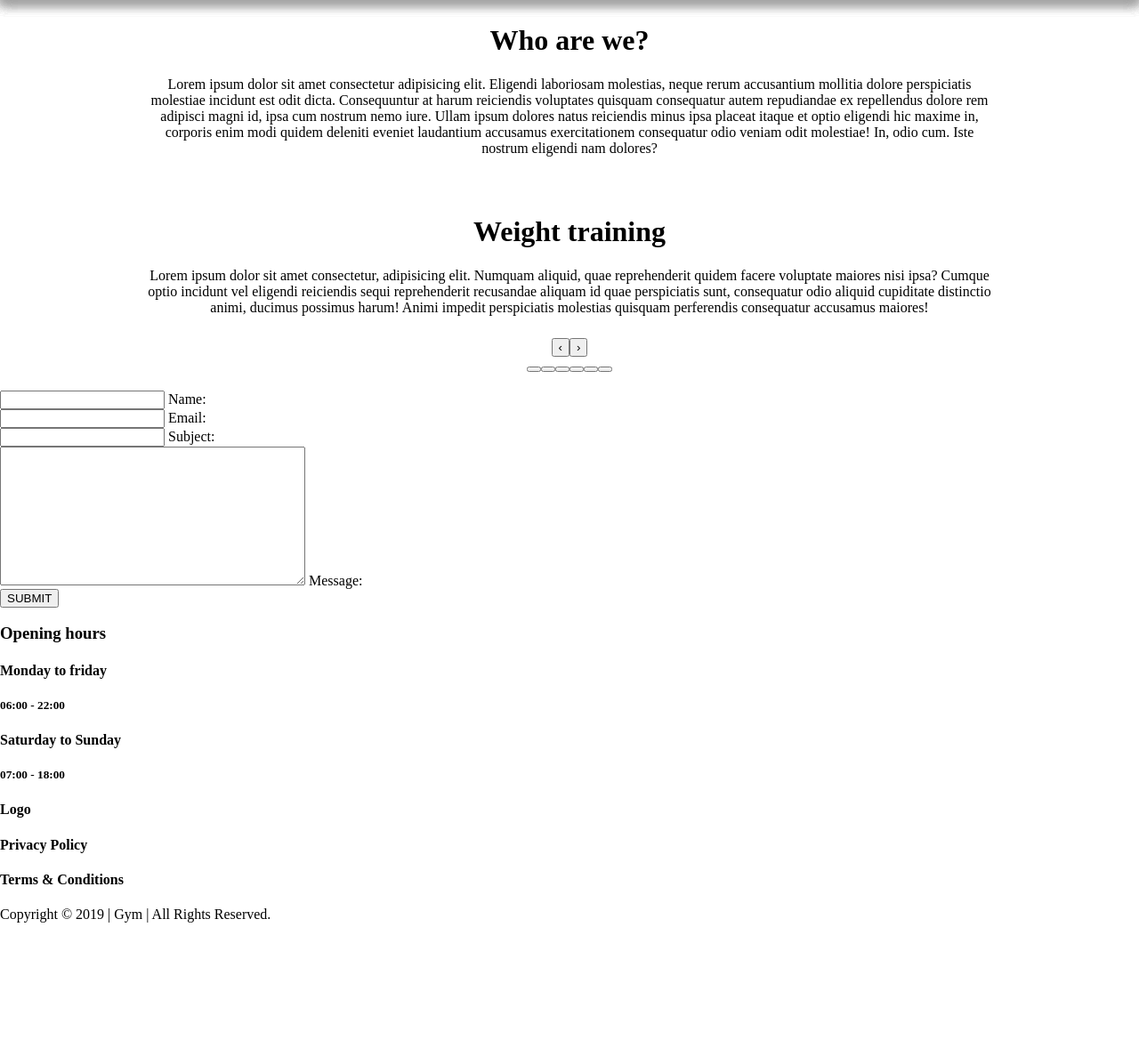
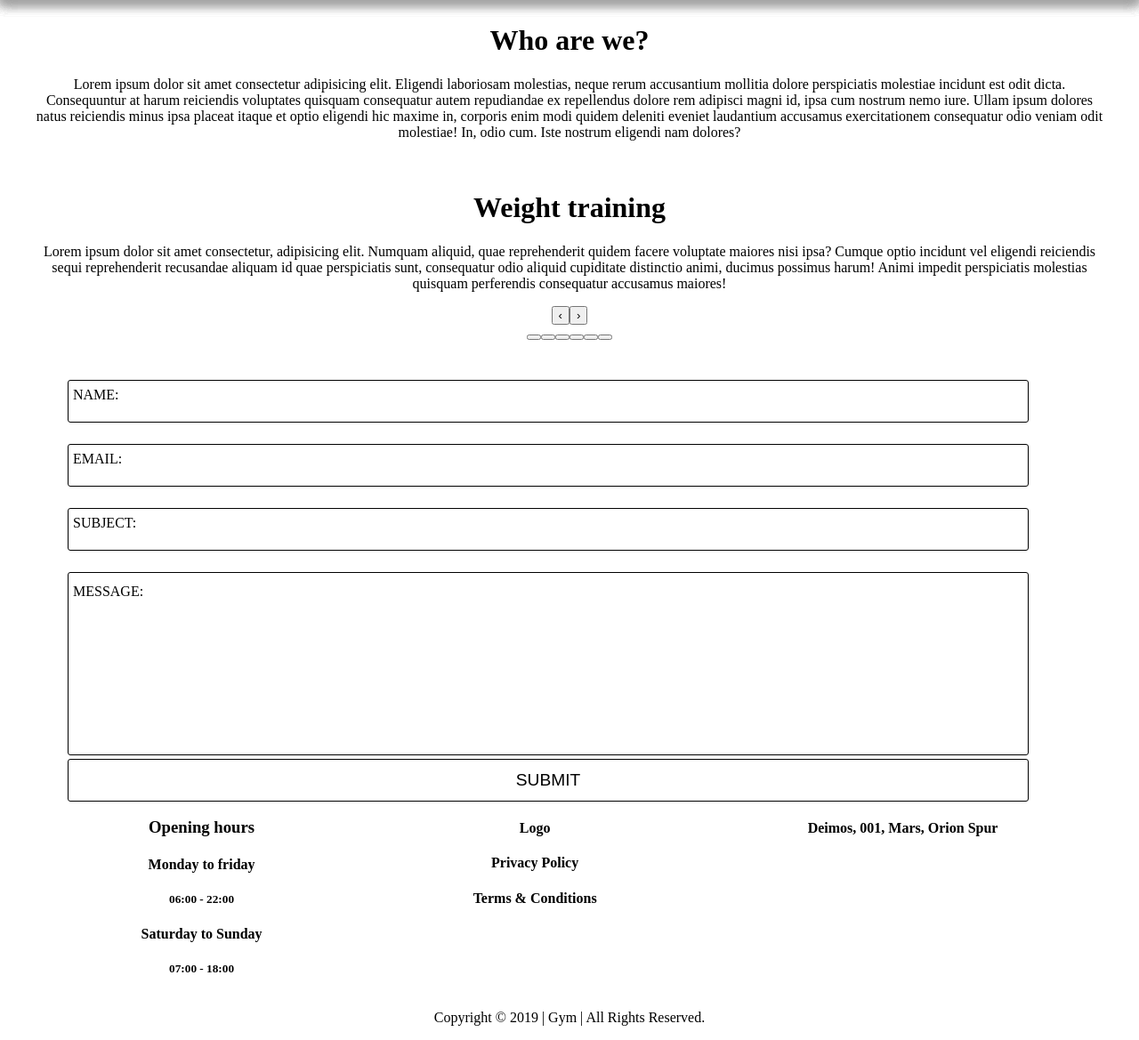
Before and after one commit to marcelovicentegc/Gym-model-2, a Django app: page / in a window 1280 px wide. Shown: the part 826-1995 px from the top of the page at 89% size. Before the commit the page ends 1863 px from the top, so only its background shows below. Run offline with Django 3.2, Linux system fonts and the light colour scheme; some libraries are stand-ins or nearby versions; some web fonts are replaced.

Commit message:
Styling: starting...

```diff
--- a/gym/static/gym/css/main.css
+++ b/gym/static/gym/css/main.css
@@ -90,6 +90,11 @@ body #gym-navbar #r2 {
   margin: 0px 10px 0px 20px;
 }
 
+body #gym-navbar #r3 {
+  float: right;
+  margin: 0px 10px 0px 20px;
+}
+
 @media only screen and (min-width: 321px) and (max-width: 1023px) {
   body #gym-navbar #gym-logo {
     margin: 20px 0 0 60px;
@@ -116,7 +121,7 @@ body .p-header {
 }
 
 body .container {
-  max-width: 960px;
+  max-width: 1200px;
   padding-left: 1rem;
   padding-right: 1rem;
   margin: auto;
@@ -172,15 +177,15 @@ body .container .header-content-wrapper {
 
 body .container .header-content-wrapper .header-content-header {
   -ms-grid-row: 1;
+  -ms-grid-row-span: 3;
   -ms-grid-column: 1;
-  -ms-grid-column-span: 3;
   grid-area: a;
 }
 
 body .container .header-content-wrapper .header-content {
-  -ms-grid-row: 2;
-  -ms-grid-column: 1;
-  -ms-grid-column-span: 3;
+  -ms-grid-row: 1;
+  -ms-grid-row-span: 3;
+  -ms-grid-column: 2;
   grid-area: b;
 }
 
@@ -196,9 +201,9 @@ body .container .header-content-wrapper .header-content p {
 }
 
 body .container .header-content-wrapper .header-content-footer {
-  -ms-grid-row: 3;
-  -ms-grid-column: 1;
-  -ms-grid-column-span: 3;
+  -ms-grid-row: 1;
+  -ms-grid-row-span: 3;
+  -ms-grid-column: 3;
   grid-area: c;
 }
 
@@ -229,6 +234,132 @@ body #services .owl-carousel .owl-dots {
   text-align: center;
 }
 
+body .container form {
+  text-align: left;
+}
+
+body .container form > div {
+  position: relative;
+  overflow: hidden;
+}
+
+body .container form .field-wrapper {
+  margin-top: 2%;
+}
+
+body .container form input, body .container form textarea {
+  width: 90%;
+  right: 3%;
+  left: 3%;
+  top: 3%;
+  bottom: 3%;
+  padding: 8px 12px;
+  border: 1px solid black;
+  border-radius: 3px;
+  -webkit-box-sizing: border-box;
+          box-sizing: border-box;
+  background: none;
+  position: relative;
+  font-size: 120%;
+  z-index: 1;
+  outline: 0;
+}
+
+body .container form input:valid, body .container form textarea:valid {
+  background: white;
+}
+
+body .container form input:focus, body .container form textarea:focus {
+  border-color: black;
+}
+
+body .container form input:focus + label, body .container form textarea:focus + label {
+  background: black;
+  color: white;
+  font-size: 100%;
+  padding: 1px 6px;
+  z-index: 2;
+  text-transform: uppercase;
+}
+
+body .container form label {
+  -webkit-transition: background 0.2s,
+ color 0.2s,
+ top 0.2s,
+ bottom 0.2s,
+ right 0.2s,
+ left 0.2s;
+  transition: background 0.2s,
+ color 0.2s,
+ top 0.2s,
+ bottom 0.2s,
+ right 0.2s,
+ left 0.2s;
+  position: absolute;
+  color: black;
+  text-transform: uppercase;
+  border-radius: 3px;
+  padding: 7px 7px 6px 6px;
+  right: 3%;
+  left: 3%;
+  top: 3%;
+}
+
+body .container form textarea {
+  display: inline-block;
+  resize: none;
+}
+
+body .container form.form-wrapper input, body .container form.form-wrapper textarea {
+  padding: 12px 12px 12px 12px;
+}
+
+body .container form.form-wrapper label {
+  border-radius: 3px;
+  right: 3%;
+  left: 3%;
+  top: 3%;
+  width: 100%;
+}
+
+body .container form.form-wrapper input:focus, body .container form.form-wrapper textarea:focus {
+  padding: 4px 6px 20px 6px;
+}
+
+body .container form.form-wrapper input:focus + label, body .container form.form-wrapper textarea:focus + label {
+  top: 100%;
+  margin-top: -22px;
+}
+
+body .container #reach-us {
+  display: -ms-grid;
+  display: grid;
+      grid-template-areas: 'a b c'
+ 'a b c'
+ 'a b c';
+}
+
+body .container #reach-us #open-hours {
+  -ms-grid-row: 1;
+  -ms-grid-row-span: 3;
+  -ms-grid-column: 1;
+  grid-area: a;
+}
+
+body .container #reach-us #legal {
+  -ms-grid-row: 1;
+  -ms-grid-row-span: 3;
+  -ms-grid-column: 2;
+  grid-area: b;
+}
+
+body .container #reach-us #find-us {
+  -ms-grid-row: 1;
+  -ms-grid-row-span: 3;
+  -ms-grid-column: 3;
+  grid-area: c;
+}
+
 body img {
   max-width: 100%;
   width: auto;
--- a/gym/templates/gym/base.html
+++ b/gym/templates/gym/base.html
@@ -17,9 +17,9 @@
     <div id='gym-navbar'>
         <i class="fas fa-bars"></i>
         <a id='gym-logo'>GYM</a>
-        <a href='#services' class='nav-options scroll' id='r1'> What do we offer? </a>
-        <a href='#who-are-we' class='nav-options scroll' id='r2'> Who are we? </a>
-        <a></a>
+        <a href='#get-in-touch' class='nav-options scroll' id='r1'> Get in touch! </a>
+        <a href='#services' class='nav-options scroll' id='r2'> What do we offer? </a>
+        <a href='#who-are-we' class='nav-options scroll' id='r3'> Who are we? </a>
     </div>
     <script>
         document.querySelectorAll('a[href^="#"]').forEach(anchor => {
@@ -34,7 +34,7 @@
     </script>
     {% block content %}
     {% endblock %}
-    <div id='contact'>
+    <div id='get-in-touch' class='container'>
         <form action='' class='form-wrapper' method='POST'>
 			{% csrf_token %}
 			{{ form.non_field_errors }}
@@ -61,7 +61,7 @@
 			<input id='submit-button' type='submit' value='SUBMIT' action=''>
 		</form>
     </div>
-    <div class='footer'>
+    <div id='footer' class='container'>
         <div id='reach-us'>
             <div id='open-hours'>
                 <h3>Opening hours</h3>
@@ -76,7 +76,8 @@
                 <h4>Terms & Conditions</h4>
             </div>
             <div id='find-us'>
-
+                <h4>Deimos, 001, Mars, Orion Spur
+                </h4>
             </div>
         </div>
         <div id='foot'>
```
